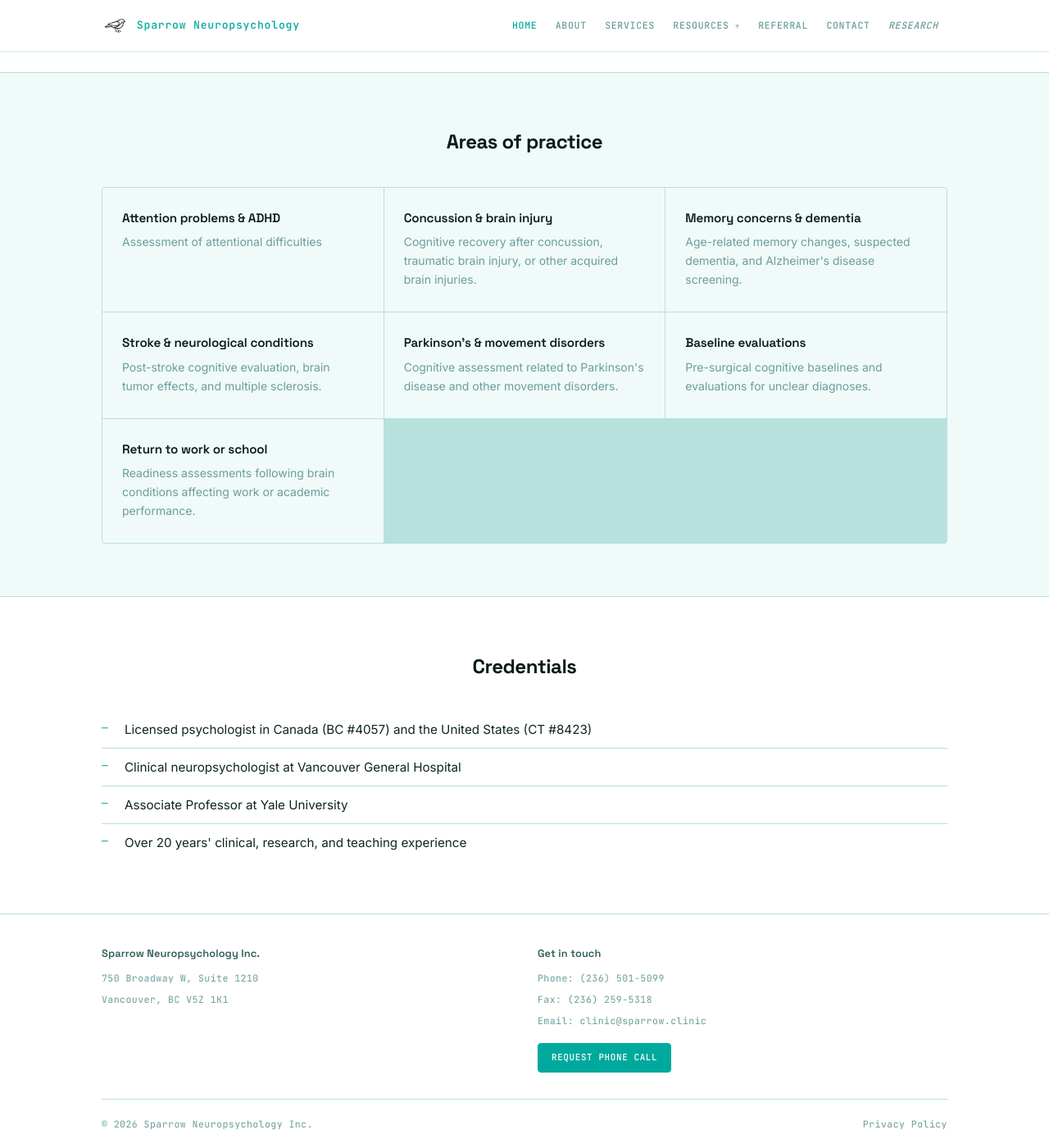
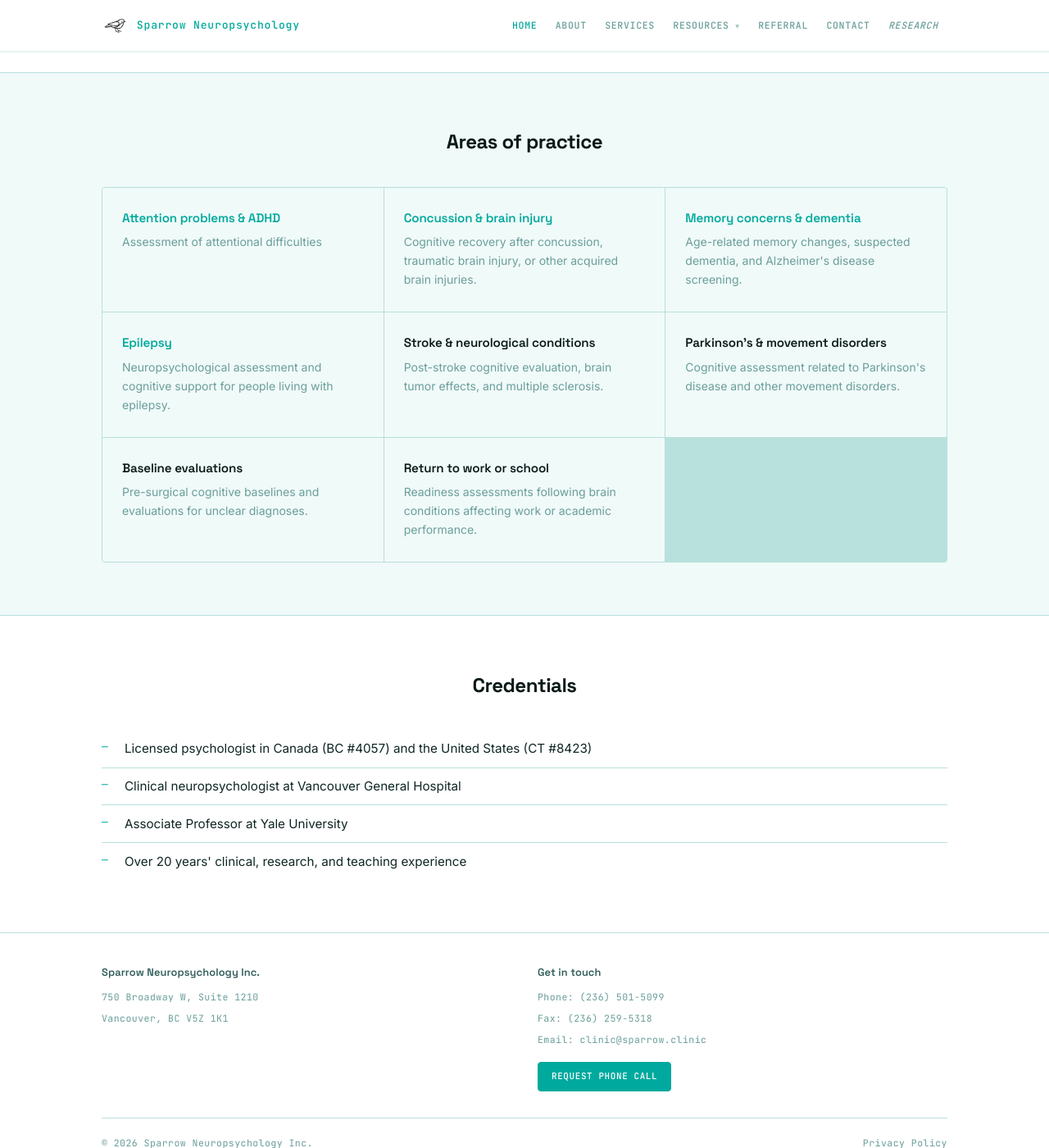
Before and after one commit to cfxb/sparrow-clinic, a Jekyll site: the page built from index.md, in a window 1280 px wide and 1400 px high, scrolled down 715 px. Shown: the whole window at 82% size. Built offline with Jekyll 4.4.1, drawn with Linux system fonts in a browser that asks for light colours.

Commit message:
Add resource page links to service cards on home page; add epilepsy card
- ADHD, Concussion & brain injury, Memory & dementia cards now link to their respective resource pages
- Add Epilepsy service card linking to /resources/epilepsy/
- Update home layout to wrap linked cards in <a> element
- Add a.card CSS: block display, teal title colour, hover darkens title

Co-Authored-By: Claude Sonnet 4.6 <noreply@anthropic.com>

```diff
--- a/_data/services.yml
+++ b/_data/services.yml
@@ -1,11 +1,18 @@
 - title: Attention problems & ADHD
   description: Assessment of attentional difficulties
+  link: /resources/adhd/
 
 - title: Concussion & brain injury
   description: Cognitive recovery after concussion, traumatic brain injury, or other acquired brain injuries.
+  link: /resources/traumatic-brain-injury/
 
 - title: Memory concerns & dementia
   description: Age-related memory changes, suspected dementia, and Alzheimer's disease screening.
+  link: /resources/dementia/
+
+- title: Epilepsy
+  description: Neuropsychological assessment and cognitive support for people living with epilepsy.
+  link: /resources/epilepsy/
 
 - title: Stroke & neurological conditions
   description: Post-stroke cognitive evaluation, brain tumor effects, and multiple sclerosis.
--- a/_layouts/home.html
+++ b/_layouts/home.html
@@ -19,10 +19,18 @@ layout: default
     <h2 class="section__heading">Areas of practice</h2>
     <div class="grid grid--3">
       {% for service in site.data.services %}
+      {% if service.link %}
+      <a href="{{ service.link }}" class="card card--linked">
+      {% else %}
       <div class="card">
+      {% endif %}
         <h3 class="card__title">{{ service.title }}</h3>
         <p class="card__text">{{ service.description }}</p>
+      {% if service.link %}
+      </a>
+      {% else %}
       </div>
+      {% endif %}
       {% endfor %}
     </div>
   </div>
--- a/_sass/_cards.scss
+++ b/_sass/_cards.scss
@@ -20,6 +20,16 @@
   }
 }
 
+a.card {
+  display: block;
+  text-decoration: none;
+  color: inherit;
+
+  .card__title { color: $accent; }
+
+  &:hover .card__title { color: $accent-dark; }
+}
+
 .card__title {
   font-family: $sans;
   font-size: 0.95rem;
```
